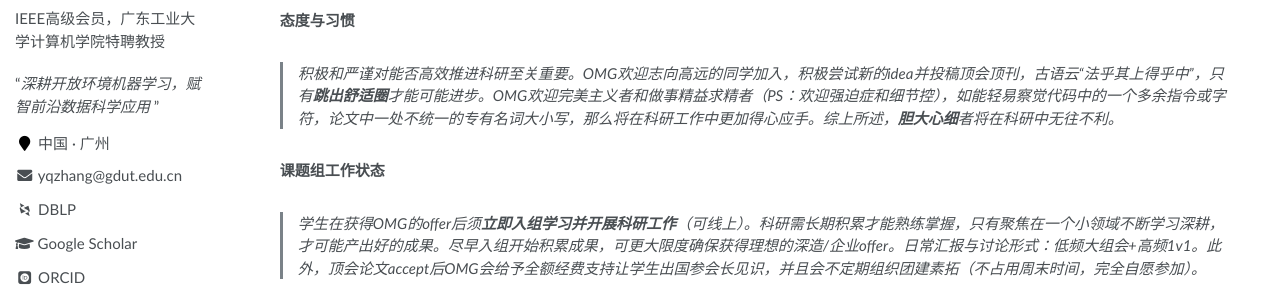
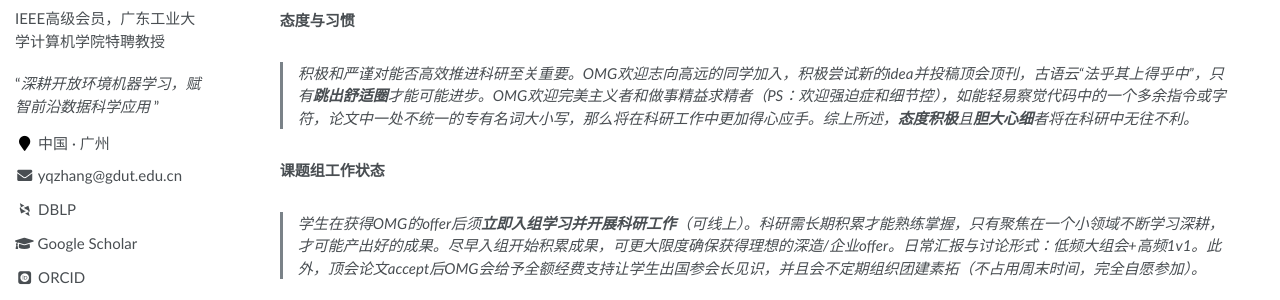
Before and after one commit to yqzhang-Zz/zh-OMG, a Jekyll site: the page built from _pages/about.md, in a window 1280 px wide and 900 px high, scrolled down 936 px. Shown: the part 151-451 px from the top of the window. Built offline with Jekyll 4.4.1, drawn with Linux system fonts in a browser that asks for light colours; some web fonts are replaced.

Commit message:
Update about.md

```diff
--- a/_pages/about.md
+++ b/_pages/about.md
@@ -54,7 +54,7 @@ OMG具体研究方向可参考本人主页所列论文和科研课题。组内
 
 **态度与习惯**
 
-> 积极和严谨对能否高效推进科研至关重要。OMG欢迎志向高远的同学加入，积极尝试新的idea并投稿顶会顶刊，古语云“法乎其上得乎中”，只有**跳出舒适圈**才能可能进步。OMG欢迎完美主义者和做事精益求精者（PS：欢迎强迫症和细节控），如能轻易察觉代码中的一个多余指令或字符，论文中一处不统一的专有名词大小写，那么将在科研工作中更加得心应手。综上所述，**胆大心细**者将在科研中无往不利。
+> 积极和严谨对能否高效推进科研至关重要。OMG欢迎志向高远的同学加入，积极尝试新的idea并投稿顶会顶刊，古语云“法乎其上得乎中”，只有**跳出舒适圈**才能可能进步。OMG欢迎完美主义者和做事精益求精者（PS：欢迎强迫症和细节控），如能轻易察觉代码中的一个多余指令或字符，论文中一处不统一的专有名词大小写，那么将在科研工作中更加得心应手。综上所述，**态度积极**且**胆大心细**者将在科研中无往不利。
 >
 
 **课题组工作状态**
```
